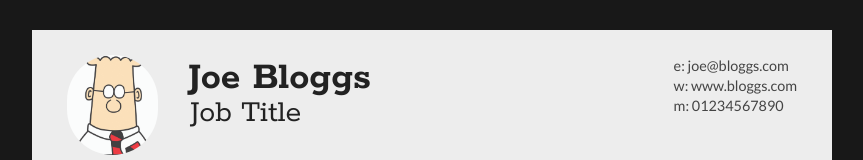
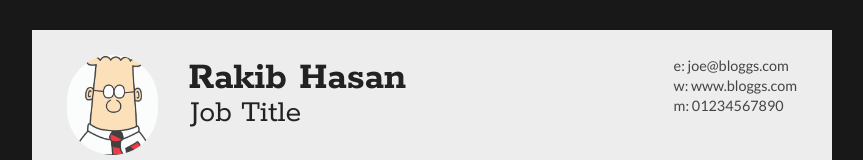
Before and after one commit to rakib045/profile, a plain HTML site: page index.html in a window 1280 px wide. Shown: the top 160 px of the page, without its empty margins (208-1071 px from the left). Drawn offline with Linux system fonts and the light colour scheme.

Commit message:
Update Name
Description for updating names

```diff
--- a/index.html
+++ b/index.html
@@ -21,7 +21,7 @@
             </div>
 
             <div id="name">
-                <h1 class="quickFade delayTwo">Joe Bloggs</h1>
+                <h1 class="quickFade delayTwo">Rakib Hasan</h1>
                 <h2 class="quickFade delayThree">Job Title</h2>
             </div>
 
```
